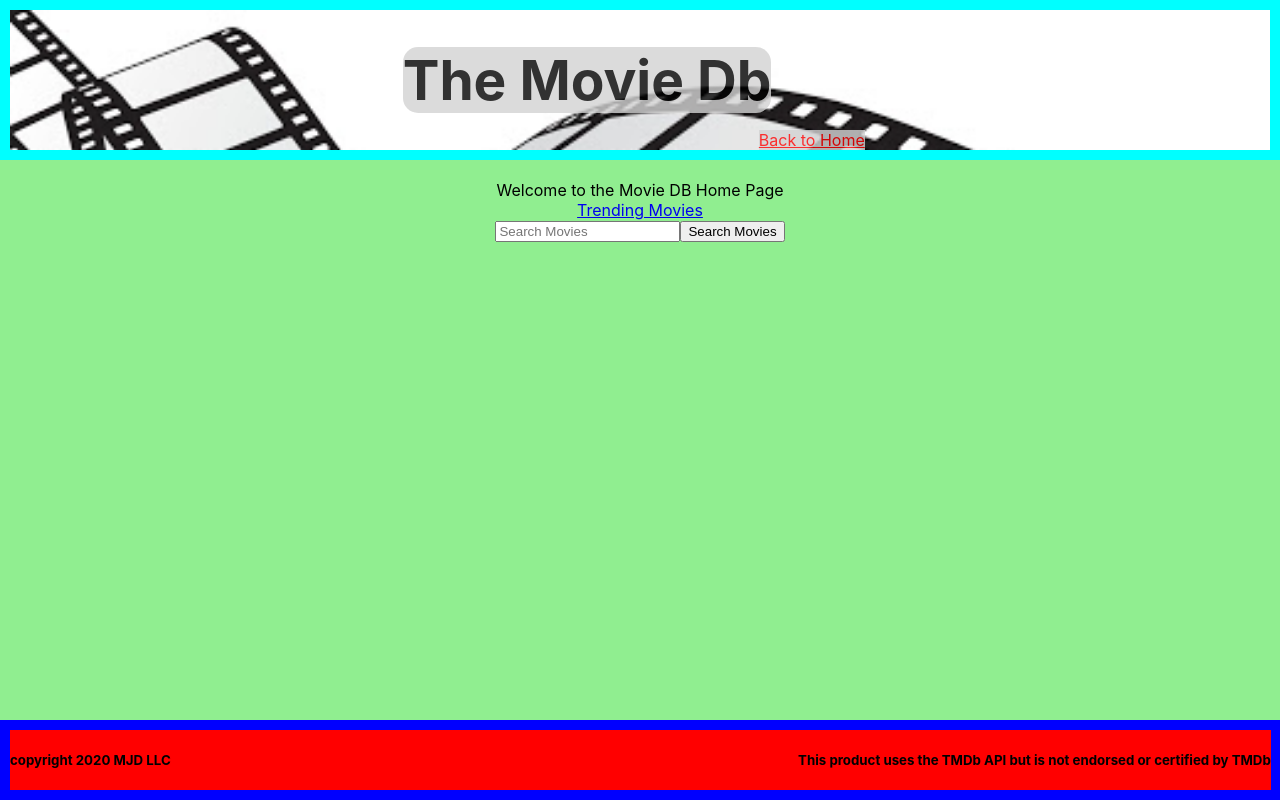
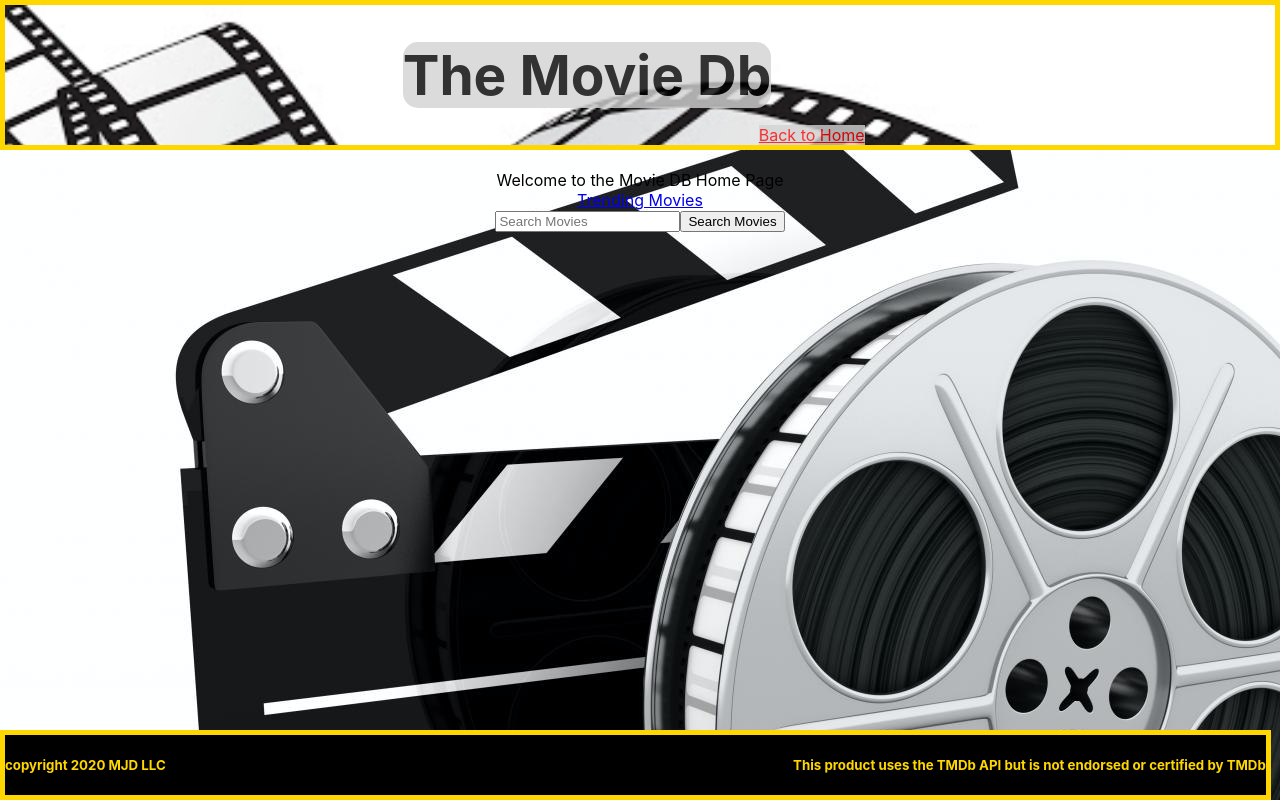
Before and after one commit to jwheeler75/Movie_db_Project_3, a React (Create React App) app: page / in a window 1280 px wide. Built offline with nearby package versions, Linux system fonts and the light colour scheme; no server answers.

Commit message:
updating colors to Oscar scheme

```diff
--- a/src/Footer.css
+++ b/src/Footer.css
@@ -1,6 +1,6 @@
 .footer {
 
-border: 10px solid blue;
+border: 5px solid gold;
 display: flex;
 justify-content: space-between;
 align-items: center;
--- a/src/Header.css
+++ b/src/Header.css
@@ -1,5 +1,5 @@
 .header {
-border: 10px solid aqua;
+border: 5px solid gold;
 display: flex;
 align-items: flex-end;
 background: url("./filmImage.png");
--- a/src/HomePage.css
+++ b/src/HomePage.css
@@ -1,9 +1,10 @@
 .footer {
+    color: gold;
     position: fixed;
     left: 0;
     bottom: 0;
     width: 98.5%;
-    background-color: red;
+    background-color: black;
 }
 
 
@@ -11,5 +12,6 @@
 
 
 html {
-    background-color: lightgreen;
+    background-color: lightgray;
+    background: url("./homePage.png");
 }
```
Also changed, not shown: src/homePage.png (added).
